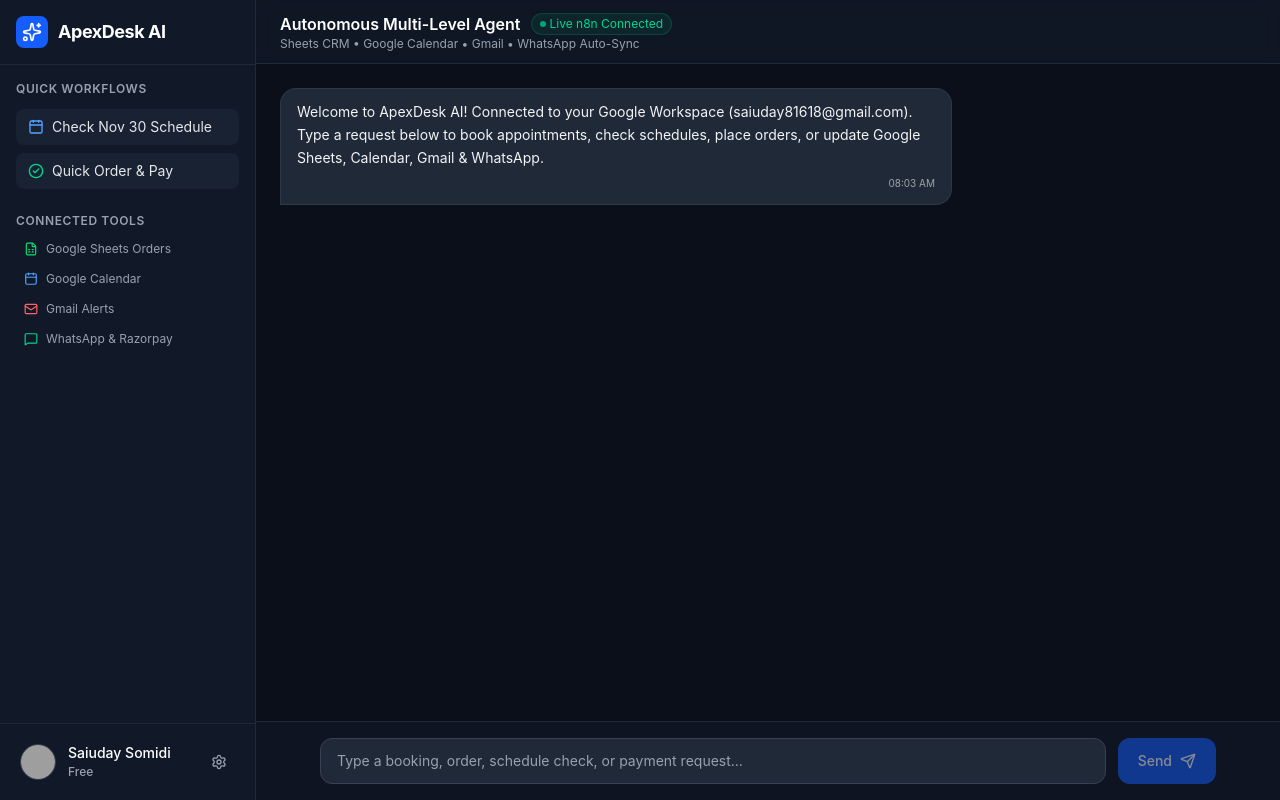
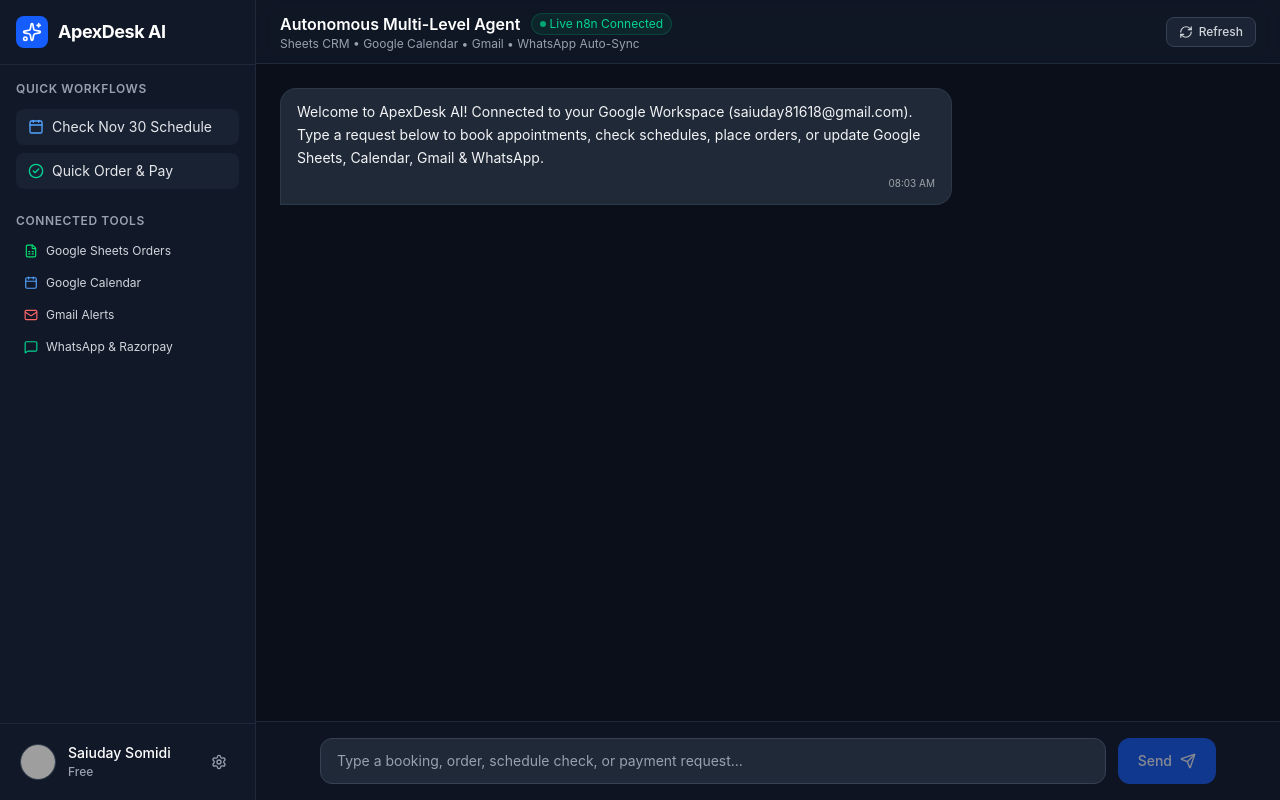
Before and after one commit to Saiuday-gif/apexdesk-multilevel-ai-agent, a React (Vite) app: page / in a window 1280 px wide. Built offline with nearby package versions, Linux system fonts and the light colour scheme; grey boxes are pictures that could not be loaded.

Commit message:
Make Connected Tools clickable and add Refresh button

```diff
--- a/index.html
+++ b/index.html
@@ -2,9 +2,10 @@
 <html lang="en">
   <head>
     <meta charset="UTF-8" />
-    <link rel="icon" type="image/svg+xml" href="/favicon.svg" />
+    <link rel="icon" type="image/svg+xml" href="/vite.svg" />
     <meta name="viewport" content="width=device-width, initial-scale=1.0" />
-    <title>apexdesk-ai-agent</title>
+    <title>ApexDesk AI</title>
+    <script src="https://checkout.razorpay.com/v1/checkout.js"></script>
   </head>
   <body>
     <div id="root"></div>
--- a/src/App.tsx
+++ b/src/App.tsx
@@ -2,7 +2,7 @@ import React, { useState, useRef, useEffect } from 'react';
 import {
   Send, Settings, User, Calendar, CheckCircle2,
   Sparkles, Trash2, X, Bell, Shield, Link as LinkIcon,
-  MessageSquare, FileSpreadsheet, Mail, Crown, Upload, Check
+  MessageSquare, FileSpreadsheet, Mail, Crown, Upload, Check, RefreshCw
 } from 'lucide-react';
 
 interface Message {
@@ -124,7 +124,7 @@ export default function App() {
       {
         id: Date.now().toString(),
         sender: 'agent',
-        text: 'Chat history cleared. How can I help you today?',
+        text: 'Chat refreshed! How can I help you today?',
         timestamp: new Date().toLocaleTimeString([], { hour: '2-digit', minute: '2-digit' })
       }
     ]);
@@ -200,16 +200,40 @@ export default function App() {
             </div>
           </div>
 
-          {/* Saved Records */}
+          {/* Connected Tools (Now Clickable) */}
           <div className="px-4 py-2">
             <p className="text-xs font-semibold text-gray-400 uppercase tracking-wider mb-2">
               Connected Tools
             </p>
-            <div className="space-y-1.5 text-xs text-gray-400">
-              <div className="flex items-center gap-2 px-2 py-1"><FileSpreadsheet className="w-3.5 h-3.5 text-green-400" /> Google Sheets Orders</div>
-              <div className="flex items-center gap-2 px-2 py-1"><Calendar className="w-3.5 h-3.5 text-blue-400" /> Google Calendar</div>
-              <div className="flex items-center gap-2 px-2 py-1"><Mail className="w-3.5 h-3.5 text-red-400" /> Gmail Alerts</div>
-              <div className="flex items-center gap-2 px-2 py-1"><MessageSquare className="w-3.5 h-3.5 text-emerald-400" /> WhatsApp & Razorpay</div>
+            <div className="space-y-1 text-xs text-gray-300">
+              <button
+                onClick={() => sendMessage('Show recent orders from Google Sheets')}
+                className="w-full flex items-center gap-2 px-2 py-1.5 rounded-lg hover:bg-gray-800/80 hover:text-white transition text-left"
+              >
+                <FileSpreadsheet className="w-3.5 h-3.5 text-green-400 shrink-0" />
+                <span>Google Sheets Orders</span>
+              </button>
+              <button
+                onClick={() => sendMessage('Check my upcoming schedule on Google Calendar')}
+                className="w-full flex items-center gap-2 px-2 py-1.5 rounded-lg hover:bg-gray-800/80 hover:text-white transition text-left"
+              >
+                <Calendar className="w-3.5 h-3.5 text-blue-400 shrink-0" />
+                <span>Google Calendar</span>
+              </button>
+              <button
+                onClick={() => sendMessage('Check recent order confirmation emails in Gmail')}
+                className="w-full flex items-center gap-2 px-2 py-1.5 rounded-lg hover:bg-gray-800/80 hover:text-white transition text-left"
+              >
+                <Mail className="w-3.5 h-3.5 text-red-400 shrink-0" />
+                <span>Gmail Alerts</span>
+              </button>
+              <button
+                onClick={() => sendMessage('Send a WhatsApp alert and generate a Razorpay payment link')}
+                className="w-full flex items-center gap-2 px-2 py-1.5 rounded-lg hover:bg-gray-800/80 hover:text-white transition text-left"
+              >
+                <MessageSquare className="w-3.5 h-3.5 text-emerald-400 shrink-0" />
+                <span>WhatsApp & Razorpay</span>
+              </button>
             </div>
           </div>
         </div>
@@ -260,6 +284,16 @@ export default function App() {
             </div>
             <p className="text-xs text-gray-400">Sheets CRM • Google Calendar • Gmail • WhatsApp Auto-Sync</p>
           </div>
+
+          {/* Refresh Chat Button */}
+          <button
+            onClick={clearChat}
+            className="px-3 py-1.5 rounded-lg bg-gray-800/80 hover:bg-gray-700 text-gray-300 hover:text-white text-xs font-medium flex items-center gap-1.5 border border-gray-700 transition"
+            title="Refresh Chat"
+          >
+            <RefreshCw className="w-3.5 h-3.5" />
+            <span>Refresh</span>
+          </button>
         </header>
 
         {/* Chat Messages */}
```
